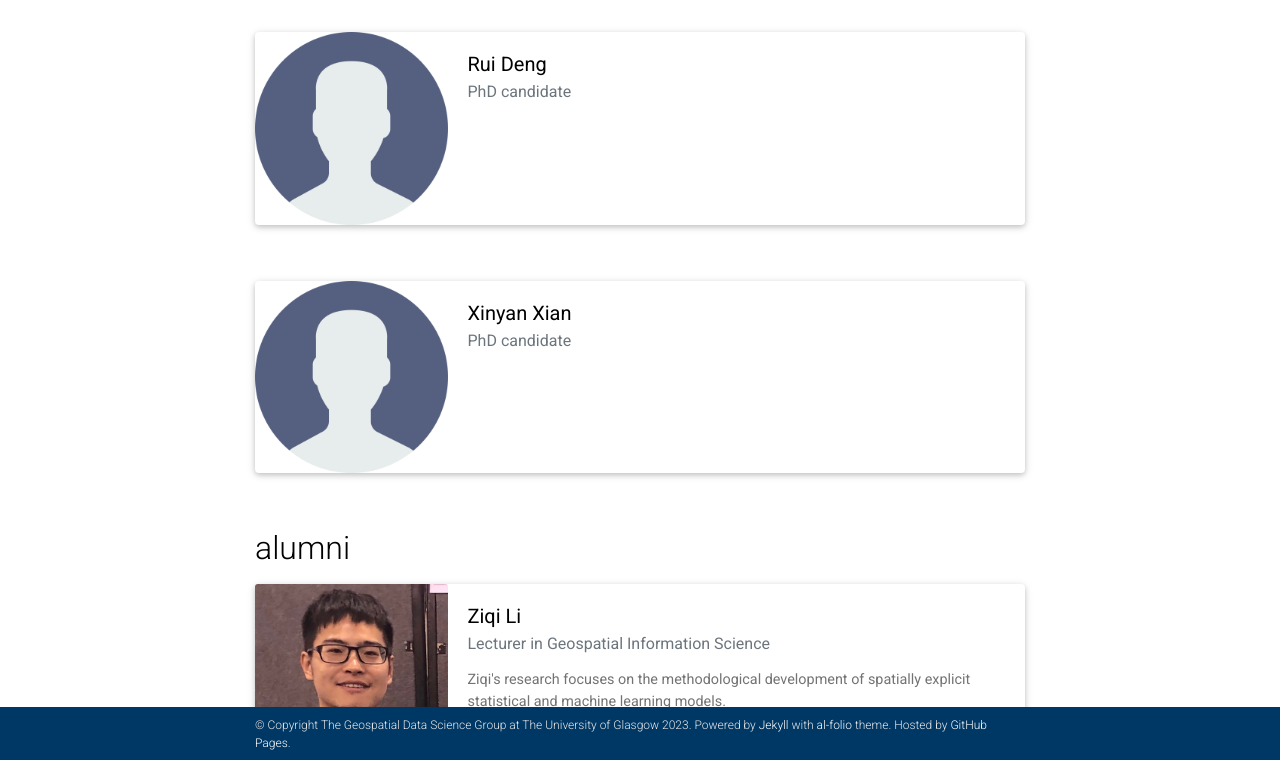
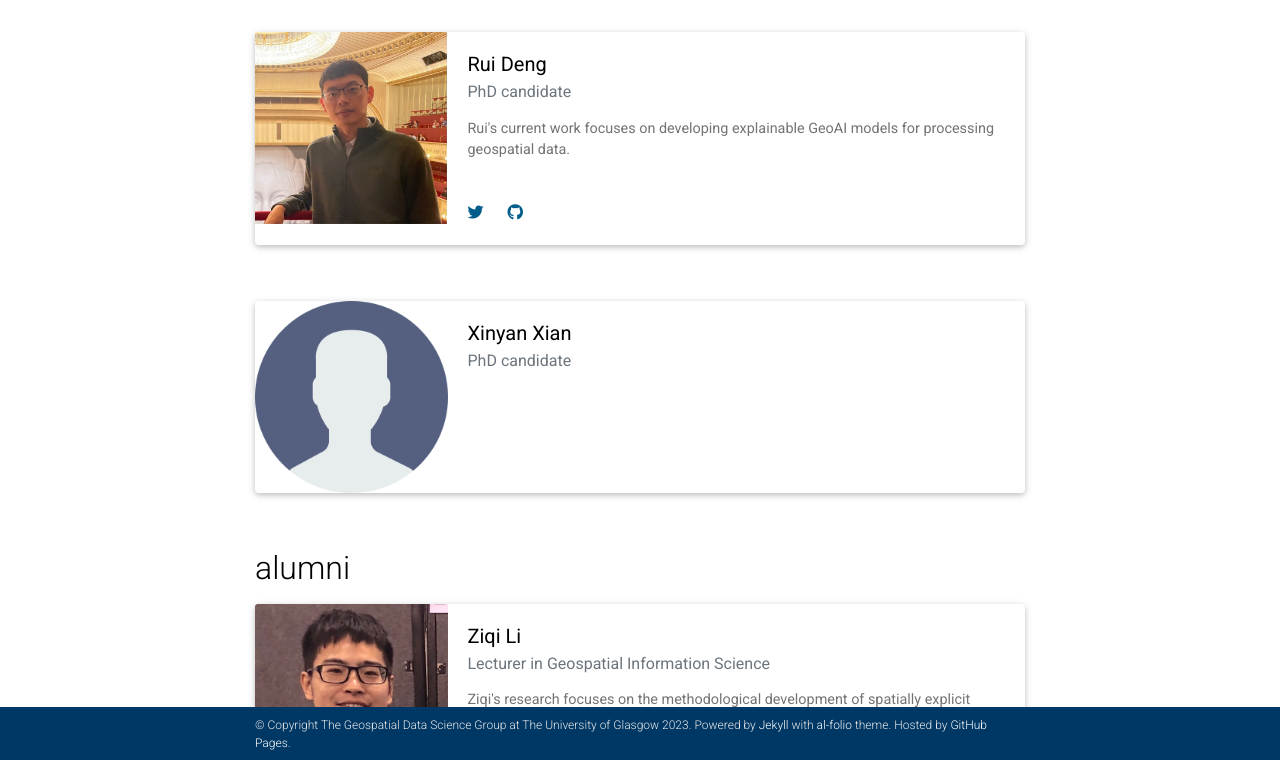
Before and after one commit to pjgerrits/GDSGlasgow.github.io, a Jekyll site: the page built from _pages/profiles.md, in a window 1280 px wide and 900 px high, scrolled down 4464 px, cut to the strip 140-900 px from the top of the window. Built offline with Jekyll 4.4.1, drawn with Linux system fonts in a browser that asks for light colours; comment, search, counter and statistics services are not loaded; a style sheet for code colours, icons or effects is not loaded.

Commit message:
Add Rui info

```diff
--- a/_team/rui.md
+++ b/_team/rui.md
@@ -11,16 +11,24 @@
 publications: 'author^=*Deng'
 
 teaser: >
-
+    Rui's current work focuses on developing explainable GeoAI models for processing geospatial data.
 
 profile:
     name: Rui Deng
     position: PhD candidate
     align: right
-    image: rui.png
+    image: rui.jpg
     email:
-    twitter:
+    twitter: RuiDeng17991771
     linkedin:
     orcid:
     address:
+    github: ruid7181
 ---
+<br>
+
+## Interests
+Geospatial Artificial Intelligence, graph-based neural network, geospatial statistics, urban computing
+
+## Bio
+I obtained my master’s degree in Cartography and Geographic Information System from the University of Chinese Academy of Sciences and bachelor’s degree in Space Science and Technology from Shandong University, China. Before studying at Glasgow, I have several project experiences with topics of remote sensing of urban environment, urban functional area modelling and other GIS/Remote Sensing applications. My current work focuses on developing explainable GeoAI models for processing geospatial data.
```
Also changed, not shown: assets/img/team_profiles/rui.jpg (added), assets/img/team_profiles/rui.png (deleted).
